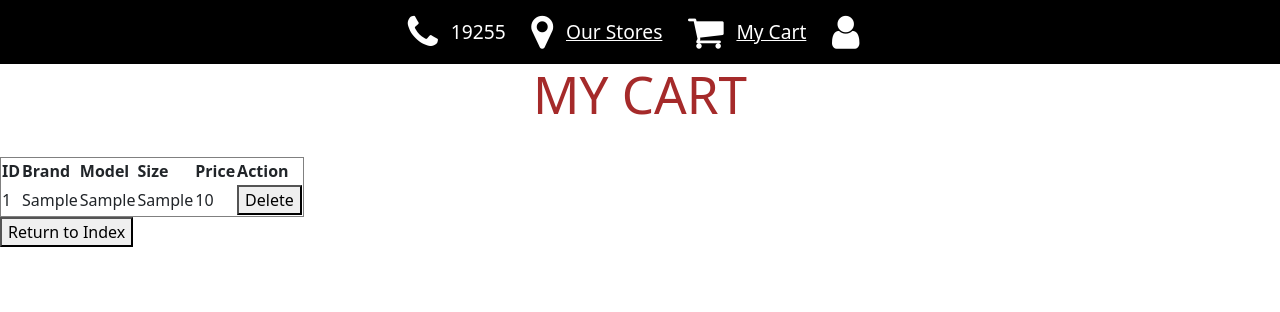
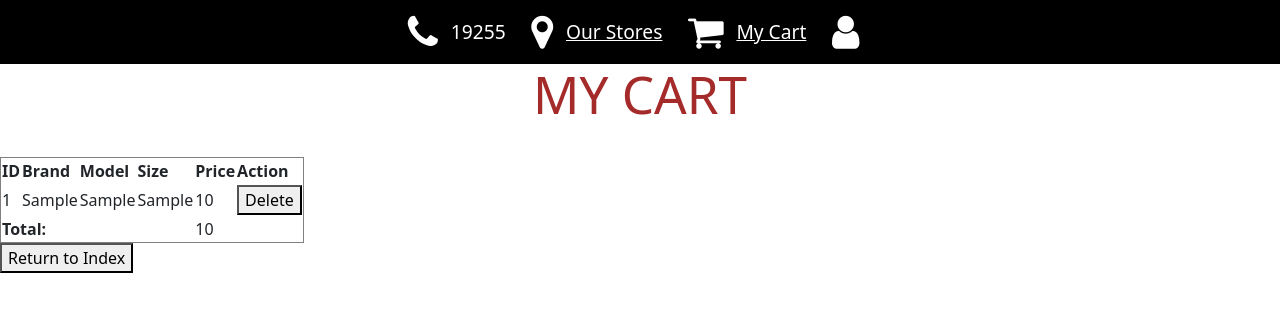
Before and after one commit to a-amrashraf/webprog, a PHP site: page /cart.php in a window 1280 px wide. Shown: the top 312 px of the page. Run offline with PHP 8.4, Linux system fonts and the light colour scheme; tables that the repository leaves empty or names only in its code hold one stand-in row (values such as "Sample post").

Commit message:
Update cart.php

```diff
--- a/cart.php
+++ b/cart.php
@@ -79,12 +79,14 @@ $sqlCart = "SELECT * FROM cart_tires";
 $resultCart = mysqli_query($conn, $sqlCart);
 
 echo '<div id="cartInfo">';
+$totalPrice = 0; // Initializing the total price variable
+
 if ($resultCart) {
     if (mysqli_num_rows($resultCart) > 0) {
         echo '<table border="1">';
         echo '<tr><th>ID</th><th>Brand</th><th>Model</th><th>Size</th><th>Price</th><th>Action</th></tr>';
 
-        // Output data of each row
+        // Output data of each row and calculate total price
         while ($row = mysqli_fetch_assoc($resultCart)) {
             echo '<tr>';
             echo '<td>' . $row['id'] . '</td>';
@@ -99,7 +101,13 @@ if ($resultCart) {
             echo '</form>';
             echo '</td>';
             echo '</tr>';
+
+            // Calculate the total price by adding up the prices from each row
+            $totalPrice += $row['price'];
         }
+
+        // Display the total price at the bottom of the table
+        echo '<tr><td colspan="4"><strong>Total:</strong></td><td>' . $totalPrice . '</td><td></td></tr>';
 
         echo '</table>';
     } else {
@@ -110,7 +118,6 @@ if ($resultCart) {
 }
 echo '</div>';
 ?>
-
 <button onclick="goToIndex()">Return to Index</button>
 <script>
     function goToIndex() {
```
